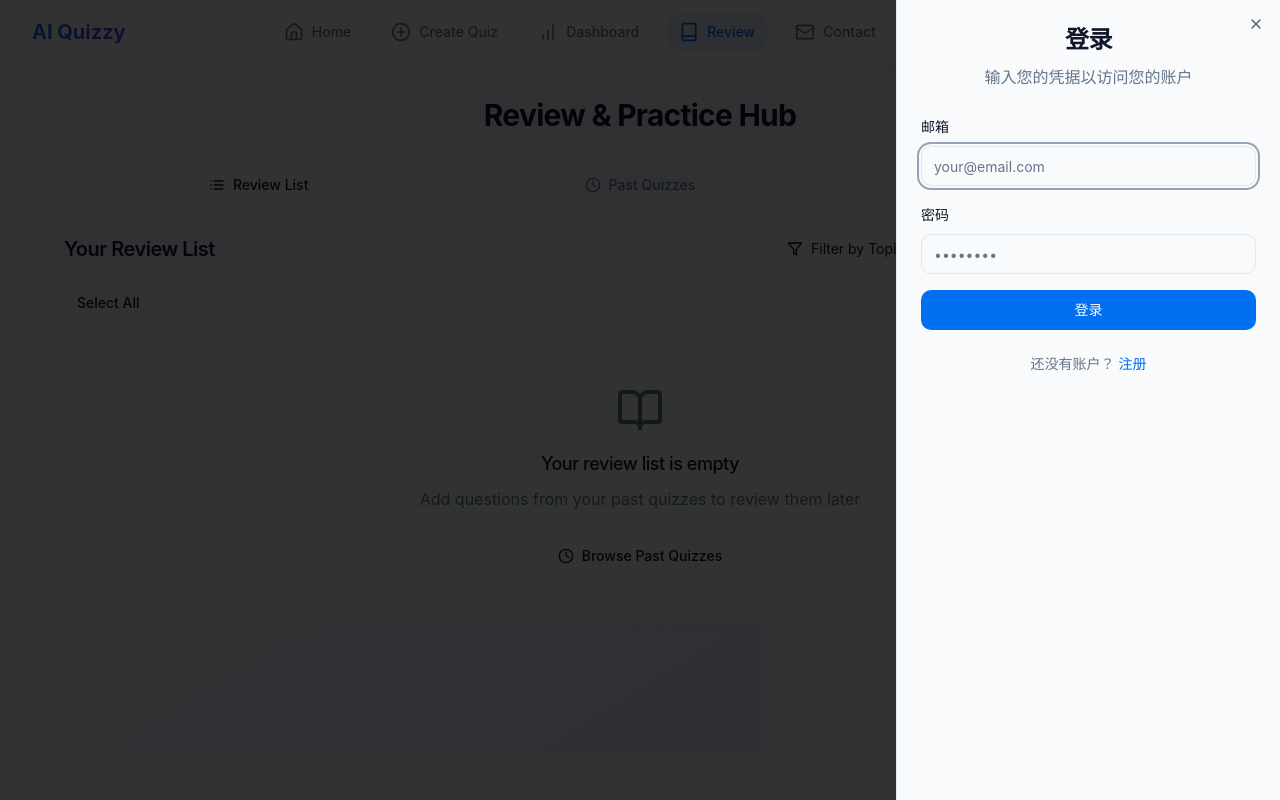
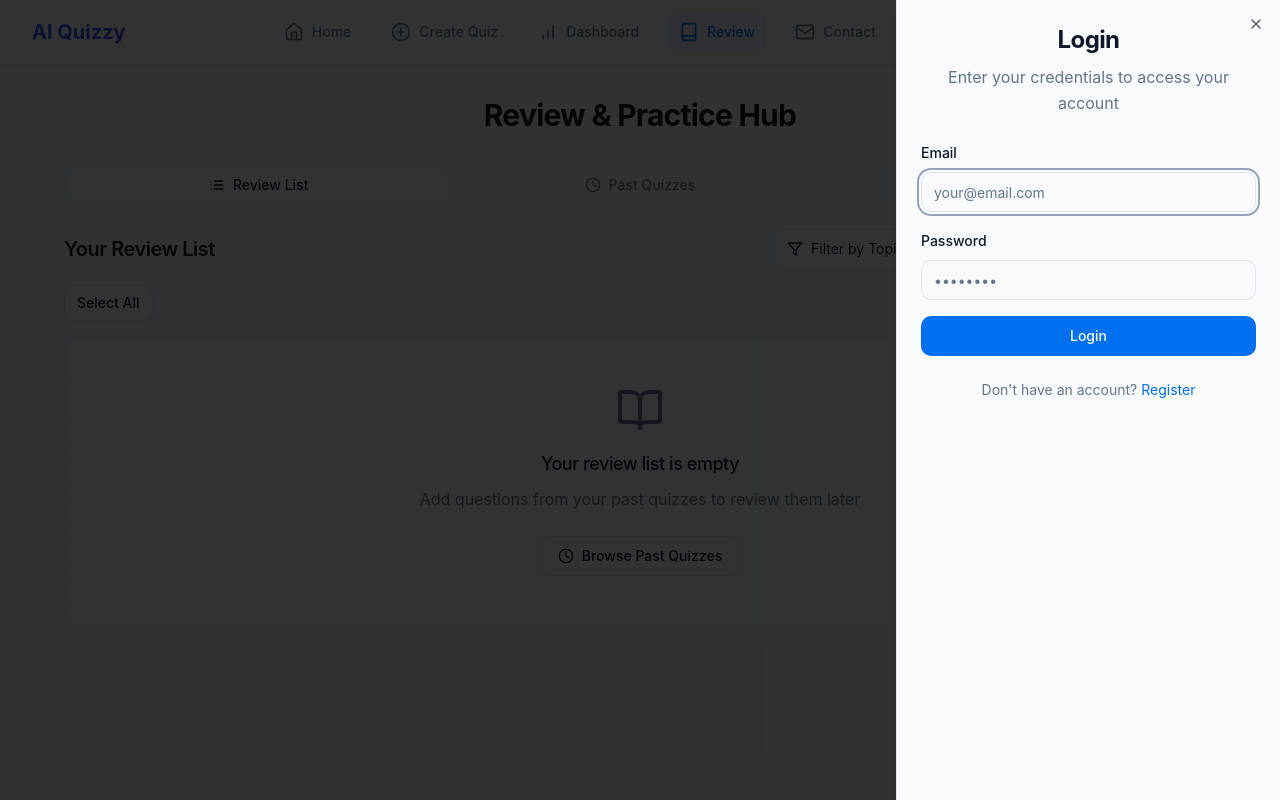
Before and after one commit to danielwang2025/aiquizzy, a React (Vite) app: page /review in a window 1280 px wide. Both pictures are taken after a click on the button "登录 / 注册". Built offline with nearby package versions, Linux system fonts and the light colour scheme.

Commit message:
Refactor: Translate Chinese content to English
Translate all Chinese text in the codebase to English.

```diff
--- a/src/components/auth/LoginForm.tsx
+++ b/src/components/auth/LoginForm.tsx
@@ -18,7 +18,7 @@ const LoginForm: React.FC<LoginFormProps> = ({ onSuccess, onRegisterClick }) =>
 
   const handleInputChange = (setter: React.Dispatch<React.SetStateAction<string>>) =>
     (e: React.ChangeEvent<HTMLInputElement>) => {
-      // 应用HTML转义以防XSS攻击
+      // Apply HTML escaping to prevent XSS attacks
       const sanitizedValue = escapeHtml(e.target.value);
       setter(sanitizedValue);
     };
@@ -27,7 +27,7 @@ const LoginForm: React.FC<LoginFormProps> = ({ onSuccess, onRegisterClick }) =>
     e.preventDefault();
 
     if (!email || !password) {
-      toast.error("请填写所有字段");
+      toast.error("Please fill in all fields");
       return;
     }
 
@@ -35,10 +35,10 @@ const LoginForm: React.FC<LoginFormProps> = ({ onSuccess, onRegisterClick }) =>
 
     try {
       await loginUser(email, password);
-      toast.success("登录成功");
+      toast.success("Login successful");
       onSuccess();
     } catch (error) {
-      toast.error(error instanceof Error ? error.message : "登录失败");
+      toast.error(error instanceof Error ? error.message : "Login failed");
     } finally {
       setIsLoading(false);
     }
@@ -47,14 +47,14 @@ const LoginForm: React.FC<LoginFormProps> = ({ onSuccess, onRegisterClick }) =>
   return (
     <div className="space-y-6">
       <div className="space-y-2 text-center">
-        <h1 className="text-2xl font-bold">登录</h1>
-        <p className="text-muted-foreground">输入您的凭据以访问您的账户</p>
+        <h1 className="text-2xl font-bold">Login</h1>
+        <p className="text-muted-foreground">Enter your credentials to access your account</p>
       </div>
 
       <form onSubmit={handleSubmit} className="space-y-4">
         <div className="space-y-2">
           <label htmlFor="email" className="text-sm font-medium">
-            邮箱
+            Email
           </label>
           <Input
             id="email"
@@ -68,7 +68,7 @@ const LoginForm: React.FC<LoginFormProps> = ({ onSuccess, onRegisterClick }) =>
 
         <div className="space-y-2">
           <label htmlFor="password" className="text-sm font-medium">
-            密码
+            Password
           </label>
           <Input
             id="password"
@@ -85,19 +85,19 @@ const LoginForm: React.FC<LoginFormProps> = ({ onSuccess, onRegisterClick }) =>
           className="w-full"
           disabled={isLoading}
         >
-          {isLoading ? "登录中..." : "登录"}
+          {isLoading ? "Logging in..." : "Login"}
         </Button>
       </form>
 
       <div className="text-center">
         <p className="text-sm text-muted-foreground">
-          还没有账户？{" "}
+          Don't have an account?{" "}
           <button
             type="button"
             className="text-primary hover:underline"
             onClick={onRegisterClick}
           >
-            注册
+            Register
           </button>
         </p>
       </div>
```
